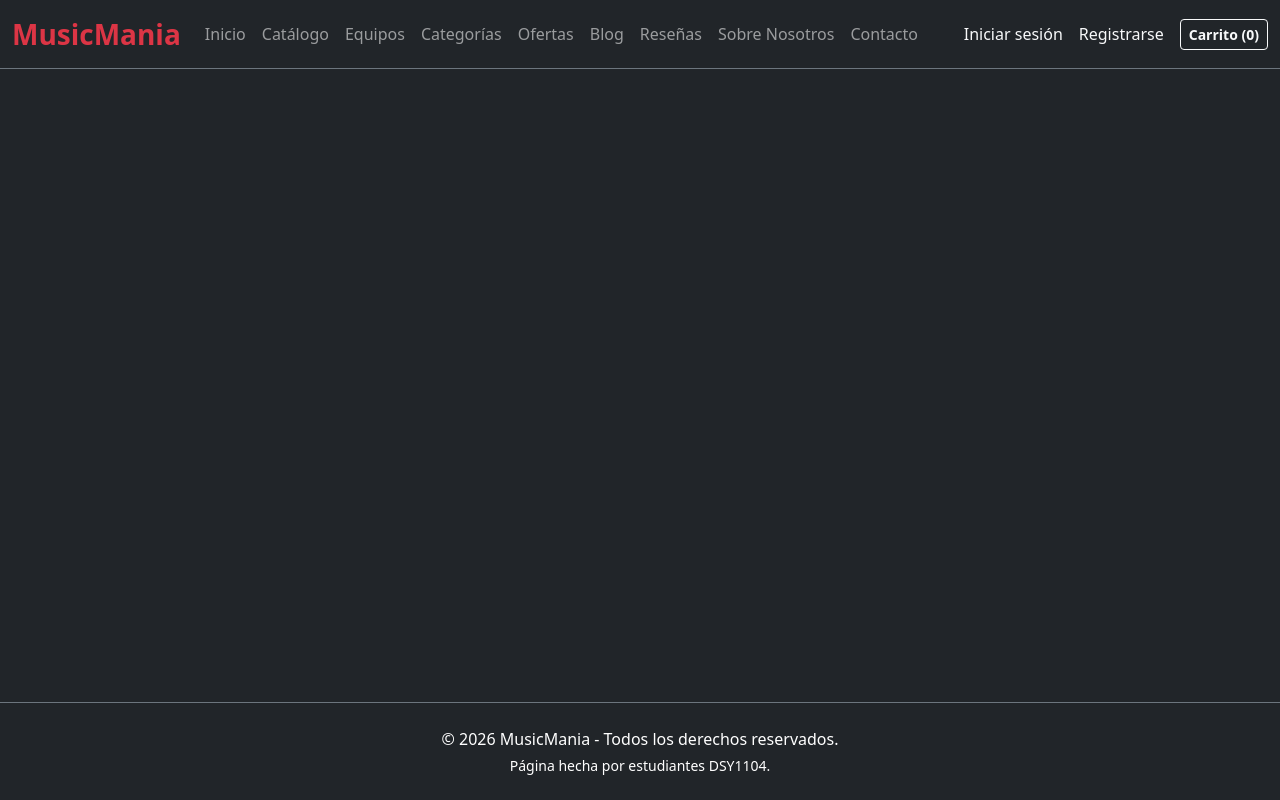
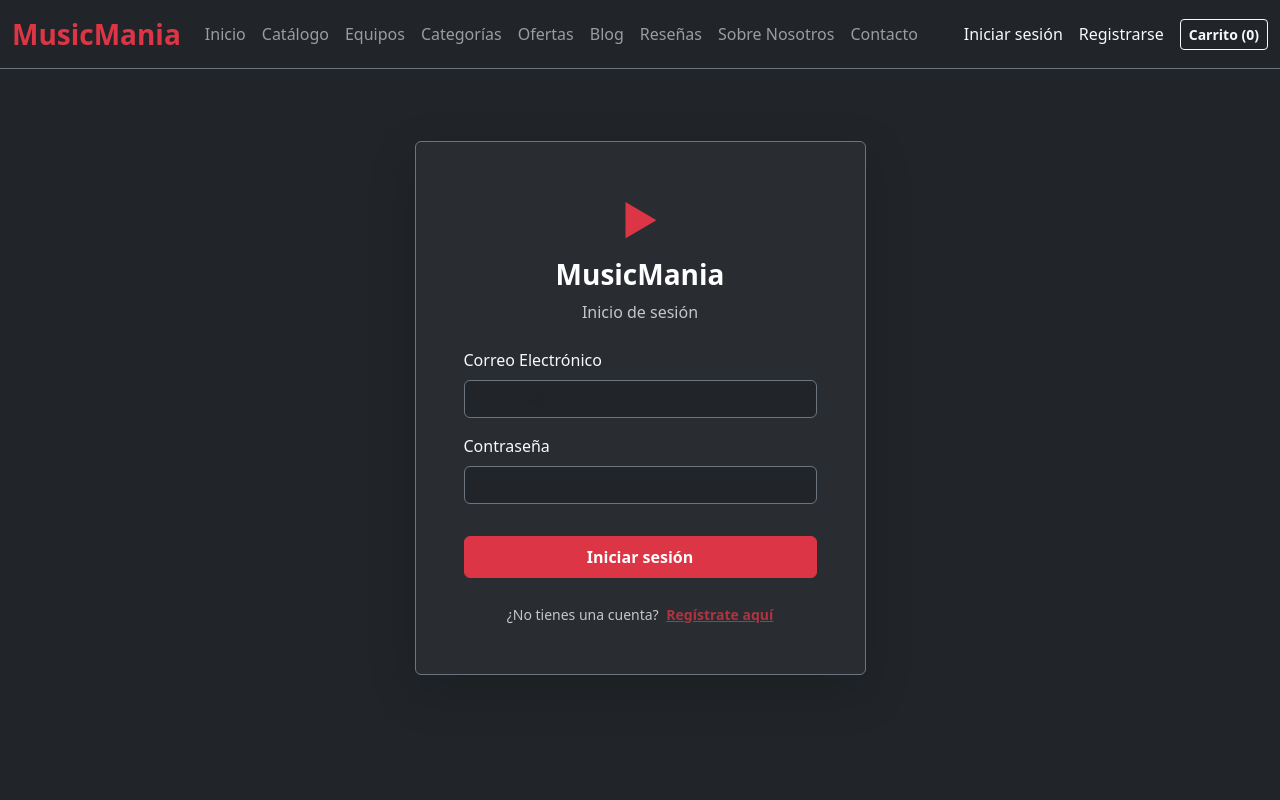
Before and after one commit to jonathan-gaona/MusicMania-react, a React (Vite) app: page /iniciar-sesion in a window 1280 px wide. Shown: the top 800 px of the page. Built offline with nearby package versions, Linux system fonts and the light colour scheme.

Commit message:
creacion de pagina iniciar sesion y actualizacion de registro usuario

```diff
--- a/src/App.jsx
+++ b/src/App.jsx
@@ -17,6 +17,7 @@ import { Resenas } from './pages/Resena';
 import { DetalleResena } from './pages/DetalleResena';
 import { Blog } from './pages/blog';
 import { DetalleBlog } from './pages/DetalleBlog';
+import { IniciarSesion } from './pages/IniciarSesion';
 
 
 // Nuevas Vistas Públicas según requerimientos del documento
@@ -79,6 +80,7 @@ const agregarAlCarrito = (producto) => {
           <Route path="/resenas/:id" element={<DetalleResena />} />
           <Route path="/blog" element={<Blog />} />
           <Route path="/blog/:id" element={<DetalleBlog />} />
+          <Route path="/iniciar-sesion" element={<IniciarSesion />} />
 
           {/* Nuevas vistas requeridas por la pauta */}
           <Route path="/categorias" element={<Categorias agregarAlCarrito={agregarAlCarrito} />} />
--- /dev/null
+++ b/src/pages/IniciarSesion.jsx
@@ -0,0 +1,215 @@
+import React, { useState, useEffect } from 'react';
+import { Link, useNavigate } from 'react-router-dom';
+
+export const IniciarSesion = () => {
+  const navigate = useNavigate();
+
+  const [formData, setFormData] = useState({
+    correo: '',
+    password: ''
+  });
+
+  const [errores, setErrores] = useState({});
+  const [toastState, setToastState] = useState({
+    visible: false,
+    tipo: 'exito',
+    mensaje: ''
+  });
+
+  // Inicializar usuarios de prueba en localStorage (Administrador y Cliente base)
+  useEffect(() => {
+    const usuariosExistentes = JSON.parse(localStorage.getItem('usuariosApp'));
+    if (!usuariosExistentes) {
+      const usuariosBase = [
+        {
+          nombre: 'Administrador Principal',
+          run: '111111111',
+          correo: 'admin@duoc.cl',
+          password: 'admin',
+          rol: 'Administrador'
+        },
+        {
+          nombre: 'Cliente Ejemplo',
+          run: '222222222',
+          correo: 'cliente@gmail.com',
+          password: '1234',
+          rol: 'Cliente'
+        }
+      ];
+      localStorage.setItem('usuariosApp', JSON.stringify(usuariosBase));
+    }
+  }, []);
+
+  const handleChange = (e) => {
+    const { id, value } = e.target;
+    setFormData((prev) => ({
+      ...prev,
+      [id]: value
+    }));
+  };
+
+  const mostrarToast = (tipo, mensaje) => {
+    setToastState({ visible: true, tipo, mensaje });
+    setTimeout(() => {
+      setToastState((prev) => ({ ...prev, visible: false }));
+    }, 4000);
+  };
+
+  const validarFormulario = () => {
+    let nuevosErrores = {};
+
+    // Validar correo
+    const correoRegex = /^[\w-\.]+@(duoc\.cl|profesor\.duoc\.cl|gmail\.com)$/i;
+    if (!formData.correo.trim()) {
+      nuevosErrores.correo = 'El correo es obligatorio.';
+    } else if (!correoRegex.test(formData.correo.trim())) {
+      nuevosErrores.correo = 'Solo se permiten correos @duoc.cl, @profesor.duoc.cl o @gmail.com.';
+    }
+
+    // Validar contraseña (4 a 10 caracteres)
+    if (!formData.password) {
+      nuevosErrores.password = 'La contraseña es obligatoria.';
+    } else if (formData.password.length < 4 || formData.password.length > 10) {
+      nuevosErrores.password = 'La contraseña debe tener entre 4 y 10 caracteres.';
+    }
+
+    setErrores(nuevosErrores);
+    return Object.keys(nuevosErrores).length === 0;
+  };
+
+  const handleSubmit = (e) => {
+    e.preventDefault();
+
+    if (!validarFormulario()) {
+      mostrarToast('error', 'Revisa los campos e inténtalo de nuevo.');
+      return;
+    }
+
+    // Buscar el usuario en localStorage
+    const usuarios = JSON.parse(localStorage.getItem('usuariosApp')) || [];
+    const usuarioEncontrado = usuarios.find(
+      (u) =>
+        u.correo.toLowerCase() === formData.correo.trim().toLowerCase() &&
+        u.password === formData.password.trim()
+    );
+
+    if (usuarioEncontrado) {
+      // Guardar la sesión activa
+      localStorage.setItem('usuarioSesion', JSON.stringify(usuarioEncontrado));
+      mostrarToast('exito', `¡Bienvenido ${usuarioEncontrado.nombre}!`);
+
+      // Redireccionar según el rol (Administrador -> /admin, Cliente -> /)
+      setTimeout(() => {
+        if (usuarioEncontrado.rol === 'Administrador') {
+          navigate('/admin');
+        } else {
+          navigate('/');
+        }
+      }, 1500);
+    } else {
+      mostrarToast('error', 'Correo o contraseña incorrectos.');
+    }
+  };
+
+  return (
+    <main className="bg-dark text-white min-vh-100 py-5 position-relative">
+
+      {/* TOAST ESTILO PASTILLA */}
+      {toastState.visible && (
+        <div className="position-fixed top-0 end-0 p-3" style={{ zIndex: 1100, marginTop: '70px' }}>
+          <div
+            className={`d-flex align-items-center justify-content-between p-3 rounded-3 shadow-lg ${
+              toastState.tipo === 'exito' ? 'bg-success text-white' : 'bg-warning text-dark'
+            }`}
+            style={{ minWidth: '300px', maxWidth: '380px' }}
+            role="alert"
+          >
+            <div className="d-flex align-items-center me-2">
+              <span className="fs-5 me-2 fw-bold">
+                {toastState.tipo === 'exito' ? '✔' : '⚠️'}
+              </span>
+              <span className="fw-semibold small">{toastState.mensaje}</span>
+            </div>
+            <button
+              type="button"
+              className={`btn-close ${toastState.tipo === 'exito' ? 'btn-close-white' : ''}`}
+              onClick={() => setToastState((prev) => ({ ...prev, visible: false }))}
+            ></button>
+          </div>
+        </div>
+      )}
+
+      <div className="container py-4">
+        <div className="row justify-content-center">
+          <div className="col-md-6 col-lg-5">
+            <div className="card bg-secondary bg-opacity-10 text-white border-secondary shadow-lg">
+              <div className="card-body p-4 p-md-5">
+
+                <div className="text-center mb-4">
+                  <div className="fs-1 text-danger mb-2">▶</div>
+                  <h3 className="fw-bold">MusicMania</h3>
+                  <p className="text-light opacity-75">Inicio de sesión</p>
+                </div>
+
+                <form onSubmit={handleSubmit} noValidate>
+                  {/* Correo Electrónico */}
+                  <div className="mb-3">
+                    <label htmlFor="correo" className="form-label text-light">Correo Electrónico</label>
+                    <input
+                      type="email"
+                      className={`form-control bg-dark text-white border-secondary ${
+                        errores.correo ? 'is-invalid' : ''
+                      }`}
+                      id="correo"
+                      maxLength="100"
+                      placeholder="nombre@duoc.cl"
+                      value={formData.correo}
+                      onChange={handleChange}
+                    />
+                    {errores.correo && (
+                      <div className="invalid-feedback">{errores.correo}</div>
+                    )}
+                  </div>
+
+                  {/* Contraseña */}
+                  <div className="mb-3">
+                    <label htmlFor="password" className="form-label text-light">Contraseña</label>
+                    <input
+                      type="password"
+                      className={`form-control bg-dark text-white border-secondary ${
+                        errores.password ? 'is-invalid' : ''
+                      }`}
+                      id="password"
+                      maxLength="10"
+                      placeholder="••••••••"
+                      value={formData.password}
+                      onChange={handleChange}
+                    />
+                    {errores.password && (
+                      <div className="invalid-feedback">{errores.password}</div>
+                    )}
+                  </div>
+
+                  {/* Botón de Iniciar Sesión */}
+                  <button type="submit" className="btn btn-danger w-100 py-2 fw-semibold mt-3">
+                    Iniciar sesión
+                  </button>
+                </form>
+
+                <div className="text-center mt-4">
+                  <small className="text-light opacity-75">
+                    ¿No tienes una cuenta?{' '}
+                    <Link to="/registro" className="text-danger fw-bold ms-1">
+                      Regístrate aquí
+                    </Link>
+                  </small>
+                </div>
+
+              </div>
+            </div>
+          </div>
+        </div>
+      </div>
+    </main>
+  );
+};
--- a/src/pages/Registro.jsx
+++ b/src/pages/Registro.jsx
@@ -22,7 +22,11 @@ export const Registro = () => {
   });
 
   const [errores, setErrores] = useState({});
-  const [mostrarToast, setMostrarToast] = useState(false);
+  const [toastState, setToastState] = useState({
+    visible: false,
+    tipo: 'exito', // 'exito' o 'error'
+    mensaje: ''
+  });
 
   const handleChange = (e) => {
     const { id, value } = e.target;
@@ -38,6 +42,13 @@ export const Registro = () => {
         [id]: value
       }));
     }
+  };
+
+  const mostrarToast = (tipo, mensaje) => {
+    setToastState({ visible: true, tipo, mensaje });
+    setTimeout(() => {
+      setToastState((prev) => ({ ...prev, visible: false }));
+    }, 4000);
   };
 
   const validarFormulario = () => {
@@ -65,15 +76,15 @@ export const Registro = () => {
       nuevosErrores.apellidos = 'Los apellidos solo deben contener letras.';
     }
 
-    // 3. Correo permitido
-    const correoRegex = /^[a-zA-Z0-9._%+-]+@(duoc\.cl|profesor\.duoc\.cl|gmail\.com)$/i;
+    // 3. Correo permitido (@duoc.cl, @profesor.duoc.cl, @gmail.com)
+    const correoRegex = /^[\w-\.]+@(duoc\.cl|profesor\.duoc\.cl|gmail\.com)$/i;
     if (!formData.correo.trim()) {
       nuevosErrores.correo = 'El correo es obligatorio.';
     } else if (!correoRegex.test(formData.correo.trim())) {
       nuevosErrores.correo = 'Solo se permiten correos @duoc.cl, @profesor.duoc.cl o @gmail.com.';
     }
 
-    // 4. Contraseña
+    // 4. Contraseña entre 4 y 10 caracteres
     if (formData.password.length < 4 || formData.password.length > 10) {
       nuevosErrores.password = 'La contraseña debe tener entre 4 y 10 caracteres.';
     }
@@ -93,38 +104,82 @@ export const Registro = () => {
 
   const handleSubmit = (e) => {
     e.preventDefault();
+
     if (validarFormulario()) {
-      setMostrarToast(true);
+      // Leer usuarios guardados en localStorage
+      const usuariosActuales = JSON.parse(localStorage.getItem('usuariosApp')) || [];
 
-      // Cierra automáticamente el Toast a los 4 segundos
-      setTimeout(() => {
-        setMostrarToast(false);
-      }, 4000);
+      // Verificar si el correo ya existe
+      const correoExiste = usuariosActuales.some(
+        (u) => u.correo.toLowerCase() === formData.correo.trim().toLowerCase()
+      );
+
+      if (correoExiste) {
+        mostrarToast('error', 'El correo ya se encuentra registrado.');
+        return;
+      }
+
+      // Crear objeto del nuevo usuario Cliente
+      const nuevoCliente = {
+        run: formData.run.trim(),
+        nombre: `${formData.nombre.trim()} ${formData.apellidos.trim()}`,
+        correo: formData.correo.trim(),
+        password: formData.password.trim(),
+        region: formData.region,
+        comuna: formData.comuna,
+        direccion: formData.direccion.trim(),
+        rol: 'Cliente' // Rol por defecto
+      };
+
+      // Guardar en localStorage
+      usuariosActuales.push(nuevoCliente);
+      localStorage.setItem('usuariosApp', JSON.stringify(usuariosActuales));
+
+      // Mostrar mensaje de éxito
+      mostrarToast('exito', 'Usuario creado correctamente');
+
+      // Vaciar formulario y limpiar errores
+      setFormData({
+        run: '',
+        nombre: '',
+        apellidos: '',
+        correo: '',
+        password: '',
+        confirmPassword: '',
+        region: '',
+        comuna: '',
+        direccion: ''
+      });
+      setErrores({});
+    } else {
+      mostrarToast('error', 'El usuario no se pudo crear');
     }
   };
 
   return (
     <main className="bg-dark text-white min-vh-100 py-5 position-relative">
 
-      {/* MENSAGE TOAST ESTILO MUSICMANIA (MODERNO Y OSCURO) */}
-      {mostrarToast && (
-        <div className="toast-container position-fixed bottom-0 end-0 p-3" style={{ zIndex: 1100 }}>
-          <div className="toast show bg-dark text-white border border-danger shadow-lg" role="alert">
-            <div className="toast-header bg-danger text-white">
-              <strong className="me-auto">🎉 MusicMania</strong>
-              <small className="text-white-50">Ahora mismo</small>
-              <button
-                type="button"
-                className="btn-close btn-close-white"
-                onClick={() => setMostrarToast(false)}
-              ></button>
+      {/* TOAST DE NOTIFICACIÓN COMPACTO */}
+      {toastState.visible && (
+        <div className="position-fixed top-0 end-0 p-3" style={{ zIndex: 1100, marginTop: '70px' }}>
+          <div
+            className={`d-flex align-items-center justify-content-between p-3 rounded-3 shadow-lg ${
+              toastState.tipo === 'exito' ? 'bg-success text-white' : 'bg-warning text-dark'
+            }`}
+            style={{ minWidth: '300px', maxWidth: '380px' }}
+            role="alert"
+          >
+            <div className="d-flex align-items-center me-2">
+              <span className="fs-5 me-2 fw-bold">
+                {toastState.tipo === 'exito' ? '✔' : '⚠️'}
+              </span>
+              <span className="fw-semibold small">{toastState.mensaje}</span>
             </div>
-            <div className="toast-body bg-dark text-white p-3">
-              <p className="fw-bold mb-1 text-danger">¡Usuario registrado con éxito!</p>
-              <small className="text-white-50">
-                Tu cuenta ha sido creada correctamente. Ya puedes iniciar sesión para disfrutar de la mejor música.
-              </small>
-            </div>
+            <button
+              type="button"
+              className={`btn-close ${toastState.tipo === 'exito' ? 'btn-close-white' : ''}`}
+              onClick={() => setToastState((prev) => ({ ...prev, visible: false }))}
+            ></button>
           </div>
         </div>
       )}
```
